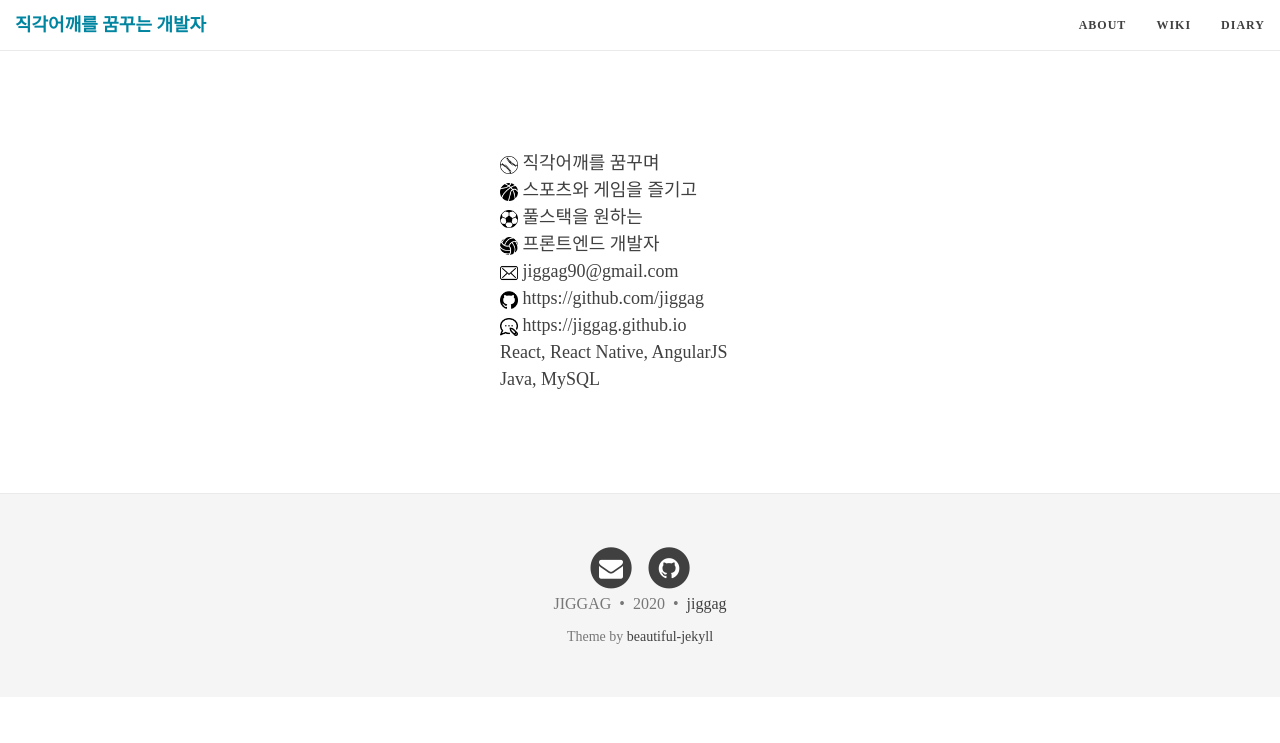
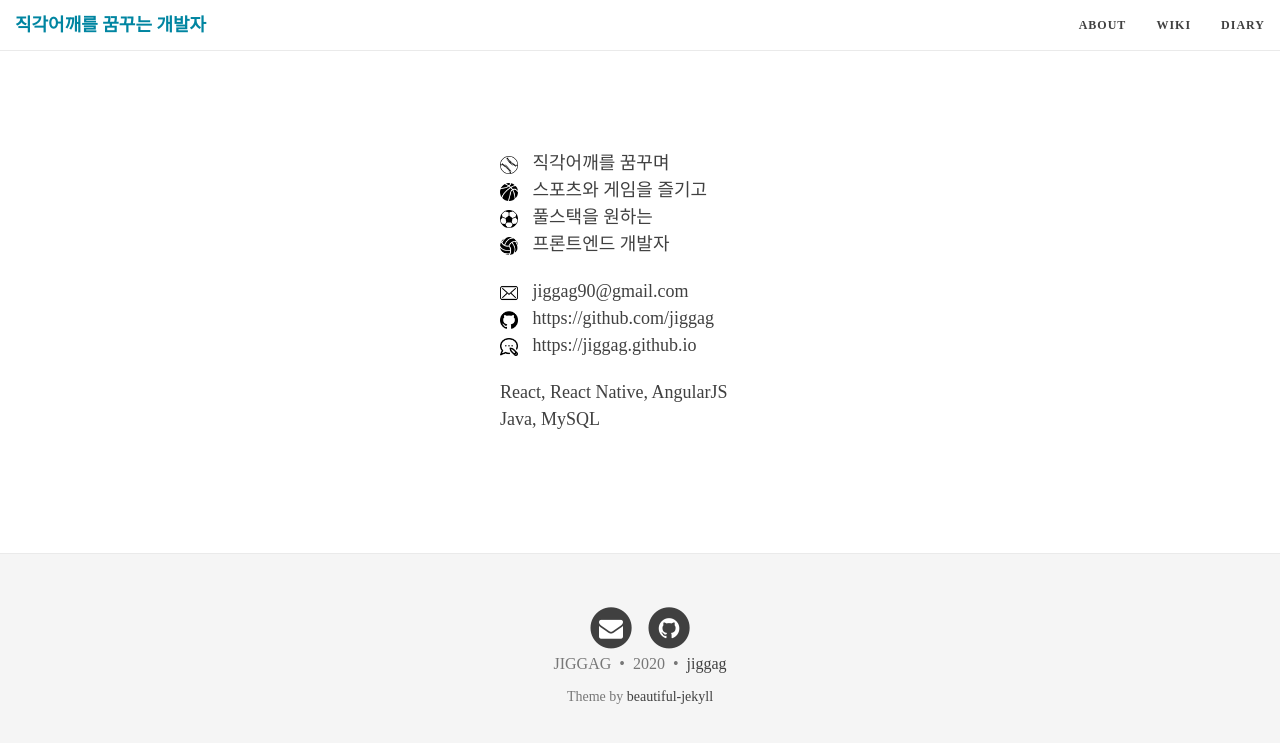
Before and after one commit to jiggag/jiggag.github.io, a Jekyll site: the page built from about.md, in a window 1280 px wide. Shown: the top 743 px of the page. Built offline with Jekyll 4.4.1, drawn with Linux system fonts in a browser that asks for light colours; nearby versions of some CDN libraries.

Commit message:
About 수정

```diff
--- a/about.md
+++ b/about.md
@@ -2,13 +2,19 @@
 layout: page
 ---
 <div class="profile">
-  <p><img src="/img/baseball.png" /> 직각어깨를 꿈꾸며</p>
-  <p><img src="/img/basketball.png" /> 스포츠와 게임을 즐기고</p>
-  <p><img src="/img/football.png" /> 풀스택을 원하는</p>
-  <p><img src="/img/volleyball.png" /> 프론트엔드 개발자</p>
-  <p><img src="/img/envelope.png" /> jiggag90@gmail.com</p>
-  <p><img src="/img/github.png" /> https://github.com/jiggag</p>
-  <p><img src="/img/blog.png" /> https://jiggag.github.io</p>
-  <p>React, React Native, AngularJS</p>
-  <p>Java, MySQL</p>
+  <div class="info">
+    <p><img src="/img/baseball.png" width="18" alt="직각1" /> 직각어깨를 꿈꾸며</p>
+    <p><img src="/img/basketball.png" width="18" alt="직각2" /> 스포츠와 게임을 즐기고</p>
+    <p><img src="/img/football.png" width="18" alt="직각3" /> 풀스택을 원하는</p>
+    <p><img src="/img/volleyball.png" width="18" alt="직각4" /> 프론트엔드 개발자</p>
+  </div>
+  <div class="contact">
+    <p><img src="/img/envelope.png" width="18" alt="이메일" /> jiggag90@gmail.com</p>
+    <p><img src="/img/github.png" width="18" alt="깃허브" /> https://github.com/jiggag</p>
+    <p><img src="/img/blog.png" width="18" alt="블로그" /> https://jiggag.github.io</p>
+  </div>
+  <div class="skill">
+    <p>React, React Native, AngularJS</p>
+    <p>Java, MySQL</p>
+  </div>
 </div>
--- a/css/main.css
+++ b/css/main.css
@@ -816,4 +816,5 @@ td.gutter {
 /* about.md */
 .profile { width:280px;margin:auto;padding: 50px 0; }
 .profile p { margin: 0; }
-.profile img { width: 18px;height: 18px; }
+.profile img { width: 18px;height: 18px;margin-right: 10px; }
+.profile>div { margin-bottom: 20px; }
```
Also changed, not shown: _posts/2018-12/2018-12-31-2019-reading.md (line endings or trailing spaces), _posts/2019-11/2019-11-02-10월-한달동안.md (line endings or trailing spaces), _posts/2019-12/2019-12-04-11월-한달동안.md (line endings or trailing spaces), _posts/2020-01/2020-01-01-12월-한달동안.md (line endings or trailing spaces).
